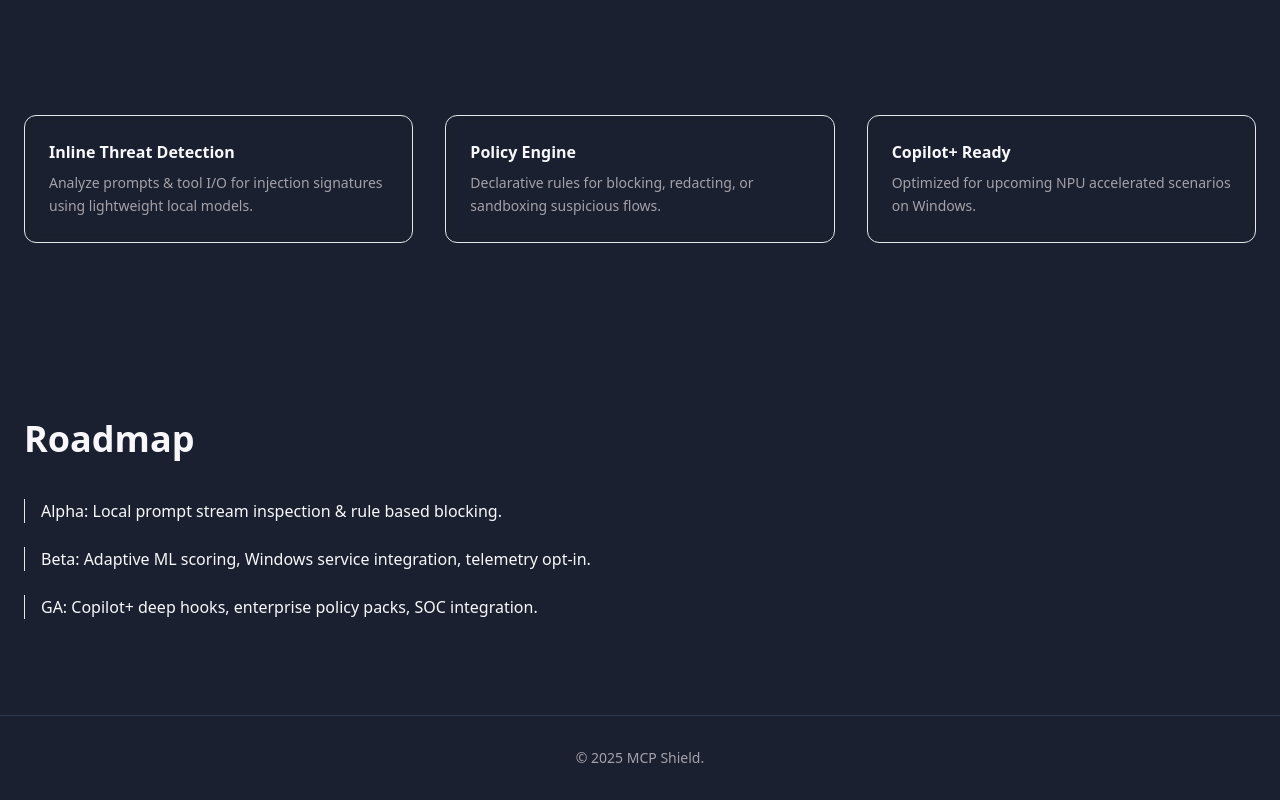
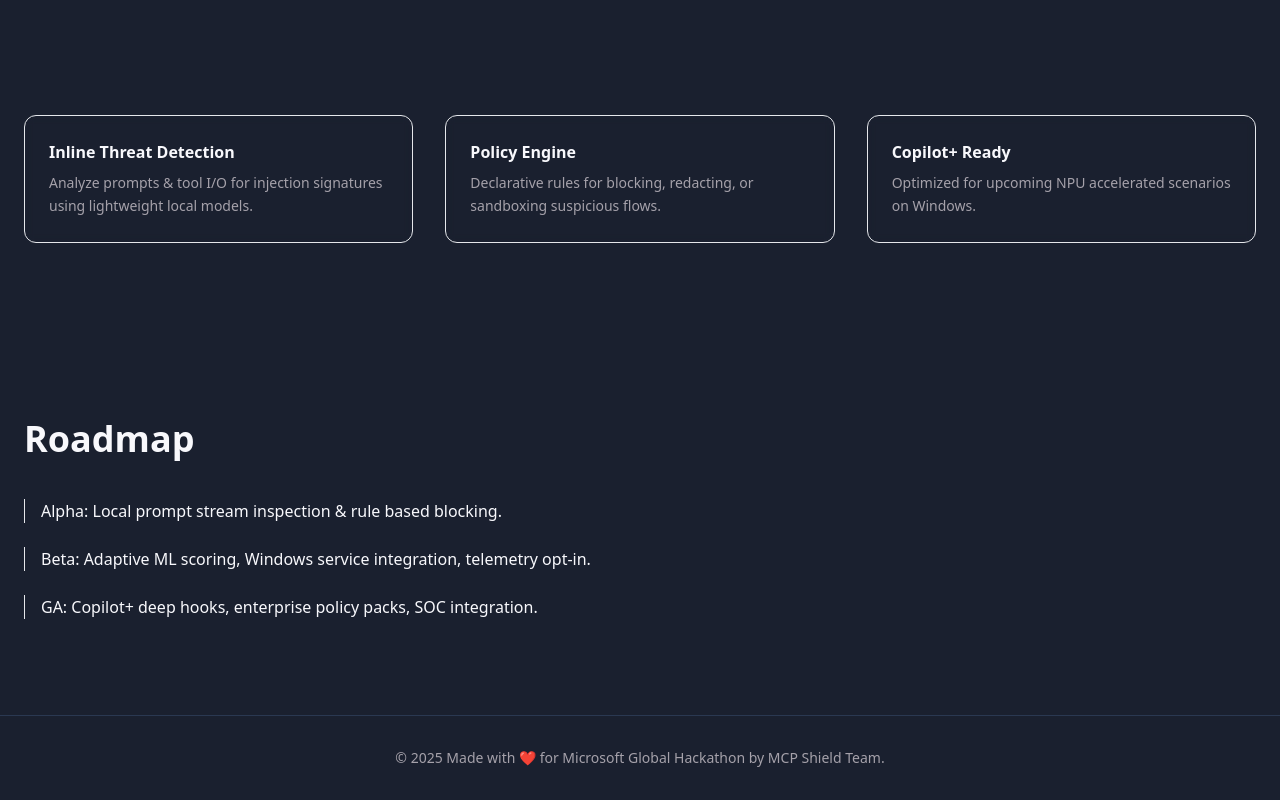
Before and after one commit to Jitha-afk/MCPShield, a Next.js app in the folder frontend/: page / in a window 1280 px wide. Shown: the part 1396-2196 px from the top of the page. Built offline with nearby package versions, Linux system fonts and the light colour scheme.

Commit message:
feat: add unicorn studio background footer and keep distinct hero & footer projects

```diff
--- a/frontend/app/layout.tsx
+++ b/frontend/app/layout.tsx
@@ -3,6 +3,7 @@
 import { ReactNode } from 'react'
 import { cn } from '../lib/utils'
 import { Navbar } from '../components/navbar'
+import UnicornStudio from '../components/unicorn-studio'
 
 export const metadata: Metadata = {
   title: 'MCP Shield – Secure Your MCP Calls',
@@ -29,7 +30,19 @@
       <body className={cn('min-h-screen flex flex-col bg-background font-sans text-foreground')}>
         <Navbar />
         <main className="flex-1">{children}</main>
-        <footer className="py-8 text-center text-sm text-muted-foreground border-t border-border">© {new Date().getFullYear()} MCP Shield.</footer>
+        <footer className="relative w-full overflow-hidden border-t border-border">
+          {/* Background visual */}
+          <div className="absolute inset-0 -z-10">
+            <UnicornStudio
+              projectId="ov3DHYiPO44KYDqNVNV1"
+              className="w-full h-full"
+              height="100%"
+            />
+          </div>
+          <div className="py-8 text-center text-sm text-muted-foreground backdrop-blur-sm/30 bg-background/60">
+            © {new Date().getFullYear()} Made with ❤️ for Microsoft Global Hackathon by MCP Shield Team.
+          </div>
+        </footer>
       </body>
     </html>
   )
--- a/frontend/components/unicorn-studio.tsx
+++ b/frontend/components/unicorn-studio.tsx
@@ -6,19 +6,23 @@
   className?: string
   /** Optional override for container height (default 100vh) */
   height?: string
+  /** Force calling init again even if already initialized */
+  forceReinit?: boolean
 }
 
 // Lightweight loader that injects unicornstudio script once and renders a full-size container.
 export default function UnicornStudio({
   projectId = 'iUBa2FcBKKlYpnFPBfB9',
   className = '',
-  height = '100vh'
+  height = '100vh',
+  forceReinit = false
 }: UnicornStudioProps) {
   const initializedRef = useRef(false)
   const containerRef = useRef<HTMLDivElement | null>(null)
 
   useEffect(() => {
-    if (initializedRef.current) return
+    // Allow re-init if explicitly requested
+    if (initializedRef.current && !forceReinit) return
     initializedRef.current = true
     if (!(window as any).UnicornStudio) {
       ;(window as any).UnicornStudio = { isInitialized: false }
@@ -26,7 +30,7 @@
       scriptEl.src = 'https://cdn.jsdelivr.net/gh/hiunicornstudio/unicornstudio.js@v1.4.30/dist/unicornStudio.umd.js'
       scriptEl.onload = () => {
         const us = (window as any).UnicornStudio
-        if (!us.isInitialized && typeof us.init === 'function') {
+        if ((!us.isInitialized || forceReinit) && typeof us.init === 'function') {
           us.init()
           us.isInitialized = true
         }
@@ -34,12 +38,12 @@
       ;(document.head || document.body).appendChild(scriptEl)
     } else {
       const us = (window as any).UnicornStudio
-      if (!us.isInitialized && typeof us.init === 'function') {
-        us.init()
+      if ((forceReinit || !us.isInitialized) && typeof us.init === 'function') {
+        try { us.init() } catch (e) { /* swallow */ }
         us.isInitialized = true
       }
     }
-  }, [])
+  }, [forceReinit])
 
   return (
     <div
```
